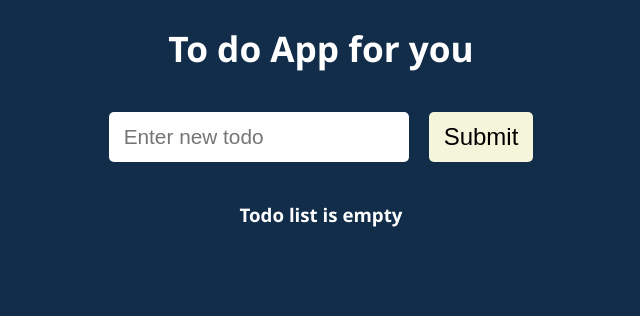
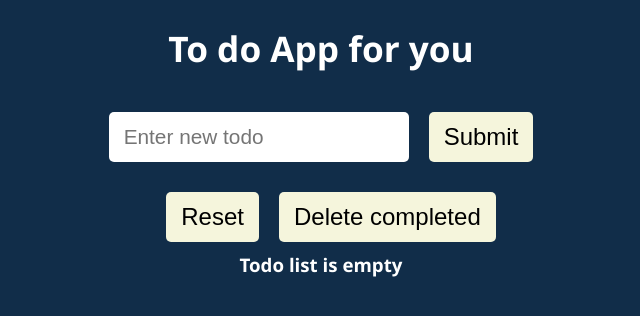
Before and after one commit to yurchenko08/TodoApp, a React (Create React App) app: page / in a window 1280 px wide. Shown: the top 316 px of the page, without its empty margins (319-959 px from the left). Built offline with nearby package versions, Linux system fonts and the light colour scheme.

Commit message:
add buttons reset and delete completed

```diff
--- a/src/App.js
+++ b/src/App.js
@@ -3,6 +3,7 @@ import TodoForm from "./components/todoForm/TodoForm";
 import TodoList from "./components/todos/TodoList";
 import "./App.css";
 import { v4 as uuidv4 } from "uuid";
+import TodosActions from "./components/todos/TodosActions";
 
 function App() {
   const [todos, setTodos] = useState([]);
@@ -39,6 +40,7 @@ function App() {
   return (
     <div className='App'>
       <TodoForm addTodo={addTodoHandler} />
+      <TodosActions />
       <TodoList
         todos={todos}
         deleteTodo={deleteTodoHandler}
--- /dev/null
+++ b/src/components/Button.js
@@ -0,0 +1,14 @@
+import style from "./Button.module.css";
+function Button({ onClick, children, title, disabled = false }) {
+  return (
+    <button
+      className={style.button}
+      onClick={onClick}
+      title={title}
+      disabled={disabled}
+    >
+      {children}
+    </button>
+  );
+}
+export default Button;
--- /dev/null
+++ b/src/components/Button.module.css
@@ -0,0 +1,13 @@
+.button {
+  margin-left: 20px;
+  height: 50px;
+  cursor: pointer;
+  background-color: beige;
+  font-size: 1.5rem;
+  padding: 10px 15px;
+  border: none;
+  border-radius: 5px;
+}
+.button:hover {
+  background-color: rgb(240, 240, 155);
+}
--- /dev/null
+++ b/src/components/todos/TodosActions.js
@@ -0,0 +1,10 @@
+import Button from "../Button";
+function TodosActions() {
+  return (
+    <>
+      <Button>Reset</Button>
+      <Button>Delete completed</Button>
+    </>
+  );
+}
+export default TodosActions;
```
Also changed, not shown: src/components/todos/TodosAction.module.css (added).
